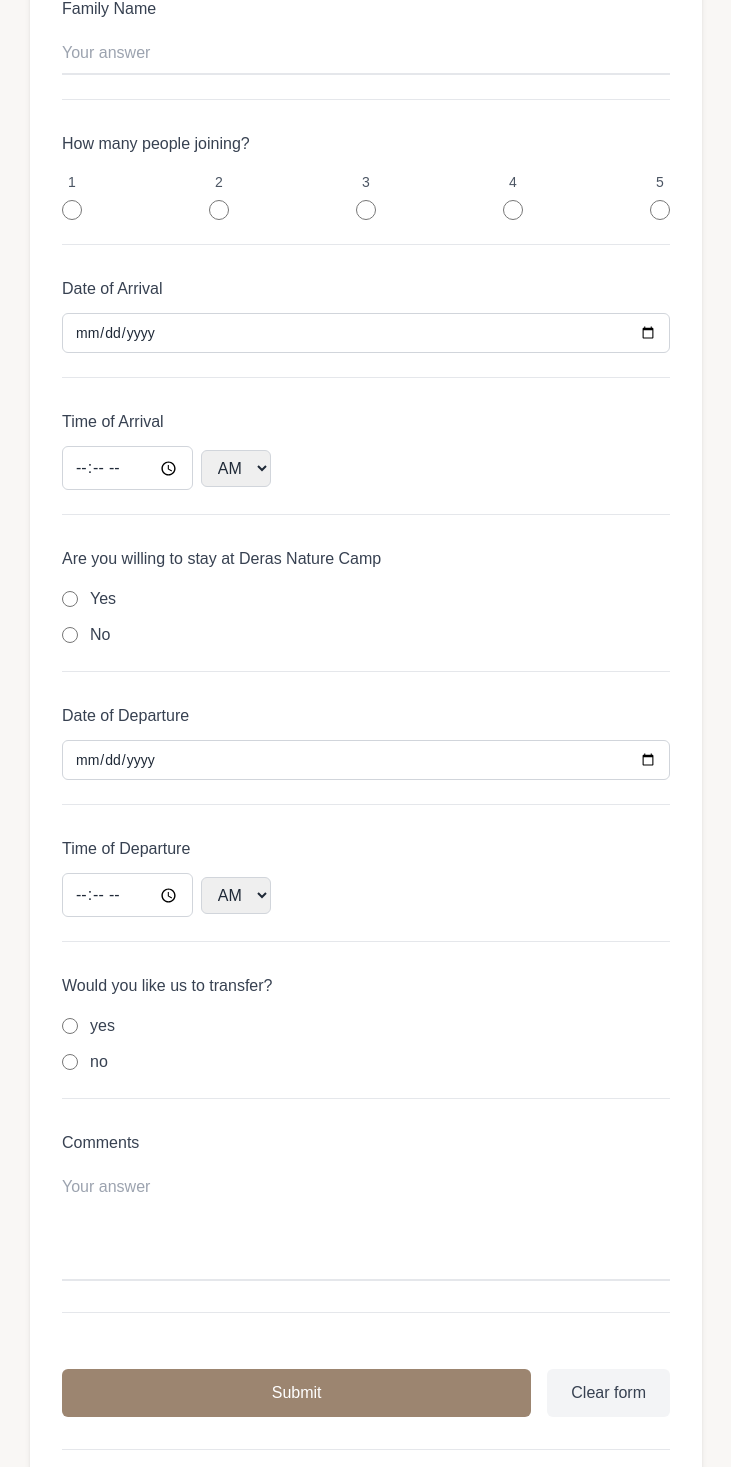
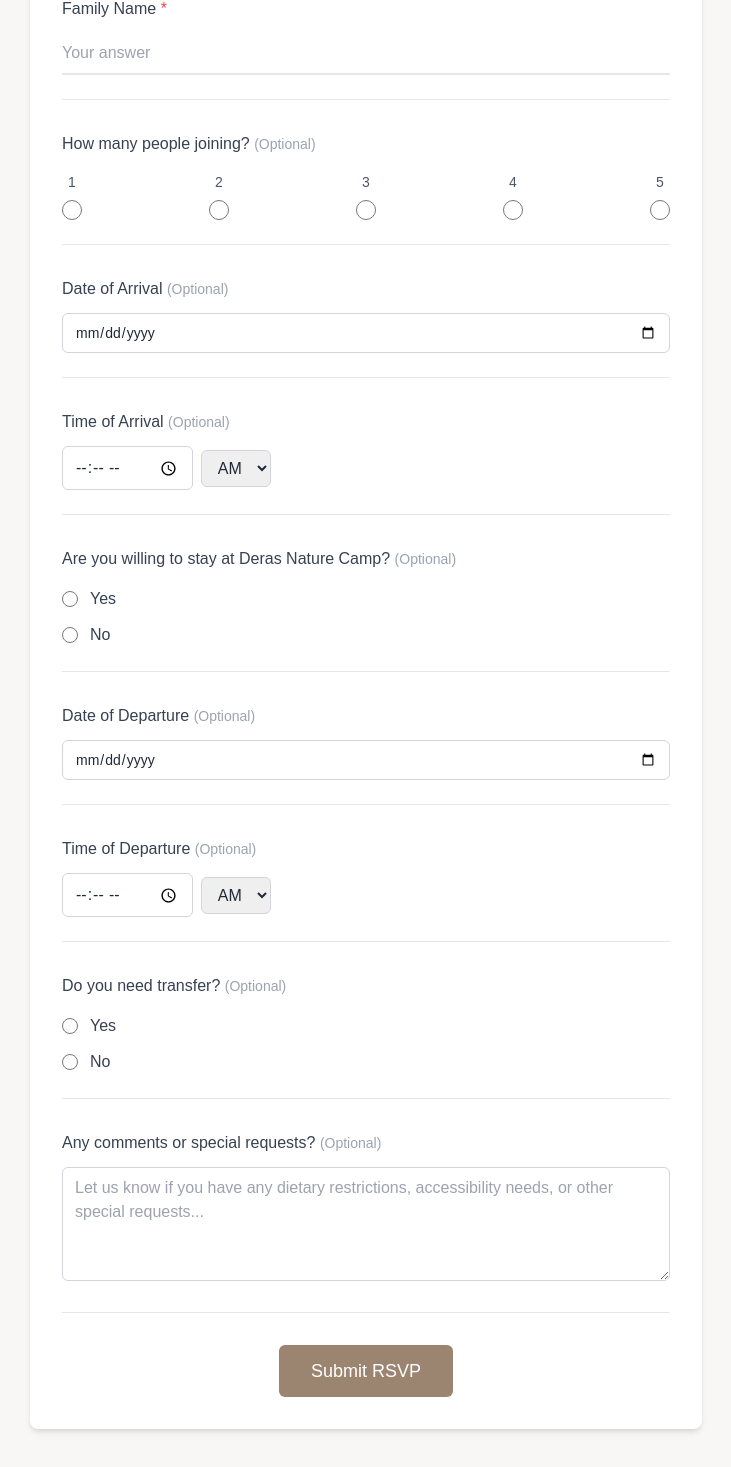
Before and after one commit to tejareddy8888/OpensourceWeddingWebsite, a React (Vite) app: page / in a window 1280 px wide. Shown: the part 7617-9084 px from the top of the page, without its empty margins (274-1005 px from the left). Built offline with nearby package versions, Linux system fonts and the light colour scheme.

Commit message:
Final commit

```diff
--- a/src/components/RSVP.jsx
+++ b/src/components/RSVP.jsx
@@ -37,20 +37,53 @@ const RSVP = ({ visible }) => {
     setIsSubmitting(true);
     setSubmitError(null);
 
+    // Validate required fields
+    if (!formData.canAttend.trim()) {
+      setSubmitError('Please select whether you can attend.');
+      setIsSubmitting(false);
+      return;
+    }
+
+    if (!formData.familyName.trim()) {
+      setSubmitError('Please enter your family name.');
+      setIsSubmitting(false);
+      return;
+    }
+
     const googleFormUrl = 'https://docs.google.com/forms/d/e/1FAIpQLSdn8w60gHDFizcrcKmwWwjsN9HmeXL3sYAMot_HbtUsWNlpVg/formResponse';
 
     const formSubmitData = new FormData();
 
+    // Helper function to append only non-empty values
+    const appendIfNotEmpty = (entryId, value) => {
+      if (value && value.trim() !== '') {
+        formSubmitData.append(entryId, value);
+      }
+    };
+
+    // Required fields - always append
     formSubmitData.append('entry.877086558', formData.canAttend);
     formSubmitData.append('entry.1498135098', formData.familyName);
-    formSubmitData.append('entry.804560134', formData.numberOfPeople);
-    formSubmitData.append('entry.1424661284', formData.arrivalDate);
-    formSubmitData.append('entry.647675901', `${formData.arrivalTime} ${formData.arrivalTimeAmPm}`);
-    formSubmitData.append('entry.1750924207', formData.stayAtDerasNatureCamp);
-    formSubmitData.append('entry.1386550255', formData.departureDate);
-    formSubmitData.append('entry.1136018907', `${formData.departureTime} ${formData.departureTimeAmPm}`);
-    formSubmitData.append('entry.486253220', formData.needTransfer);
-    formSubmitData.append('entry.583435899', formData.comments);
+
+    // Optional fields - only append if they have values
+    appendIfNotEmpty('entry.804560134', formData.numberOfPeople);
+    appendIfNotEmpty('entry.1424661284', formData.arrivalDate);
+
+    // Handle time fields - only append if both time and date are provided
+    if (formData.arrivalTime && formData.arrivalTime.trim() !== '') {
+      formSubmitData.append('entry.647675901', `${formData.arrivalTime} ${formData.arrivalTimeAmPm}`);
+    }
+
+    appendIfNotEmpty('entry.1750924207', formData.stayAtDerasNatureCamp);
+    appendIfNotEmpty('entry.1386550255', formData.departureDate);
+
+    // Handle departure time - only append if both time and date are provided
+    if (formData.departureTime && formData.departureTime.trim() !== '') {
+      formSubmitData.append('entry.1136018907', `${formData.departureTime} ${formData.departureTimeAmPm}`);
+    }
+
+    appendIfNotEmpty('entry.486253220', formData.needTransfer);
+    appendIfNotEmpty('entry.583435899', formData.comments);
 
     try {
       const response = await fetch(googleFormUrl, {
@@ -121,7 +154,6 @@ const RSVP = ({ visible }) => {
                         checked={formData.canAttend === "Yes, I'll be there"}
                         onChange={handleChange}
                         className="mr-3 h-4 w-4 text-primary focus:ring-primary border-gray-300"
-                        required
                       />
                       <span className="text-gray-700">Yes, I'll be there</span>
                     </label>
@@ -133,7 +165,6 @@ const RSVP = ({ visible }) => {
                         checked={formData.canAttend === "Sorry, can't make it"}
                         onChange={handleChange}
                         className="mr-3 h-4 w-4 text-primary focus:ring-primary border-gray-300"
-                        required
                       />
                       <span className="text-gray-700">Sorry, can't make it</span>
                     </label>
@@ -142,7 +173,9 @@ const RSVP = ({ visible }) => {
 
                 {/* Family Name */}
                 <div className="border-b border-gray-200 pb-6">
-                  <label htmlFor="familyName" className="block mb-3 text-base font-medium text-gray-700">Family Name</label>
+                  <label htmlFor="familyName" className="block mb-3 text-base font-medium text-gray-700">
+                    Family Name <span className="text-red-500">*</span>
+                  </label>
                   <input
                     type="text"
                     id="familyName"
@@ -151,13 +184,14 @@ const RSVP = ({ visible }) => {
                     onChange={handleChange}
                     className="w-full px-0 py-2 border-0 border-b-2 border-gray-200 focus:border-primary focus:ring-0 bg-transparent text-gray-700 placeholder-gray-400"
                     placeholder="Your answer"
-                    required
                   />
                 </div>
 
                 {/* How many people joining? */}
                 <div className="border-b border-gray-200 pb-6">
-                  <label className="block mb-4 text-base font-medium text-gray-700">How many people joining?</label>
+                  <label className="block mb-4 text-base font-medium text-gray-700">
+                    How many people joining? <span className="text-gray-400 text-sm">(Optional)</span>
+                  </label>
                   <div className="flex flex-wrap gap-4 sm:gap-8 justify-center sm:justify-between">
                     {[1, 2, 3, 4, 5].map(num => (
                       <label key={num} className="flex flex-col items-center cursor-pointer">
@@ -177,7 +211,9 @@ const RSVP = ({ visible }) => {
 
                 {/* Date of Arrival */}
                 <div className="border-b border-gray-200 pb-6">
-                  <label htmlFor="arrivalDate" className="block mb-3 text-base font-medium text-gray-700">Date of Arrival</label>
+                  <label htmlFor="arrivalDate" className="block mb-3 text-base font-medium text-gray-700">
+                    Date of Arrival <span className="text-gray-400 text-sm">(Optional)</span>
+                  </label>
                   <div className="flex space-x-2 text-sm">
                     <input
                       type="date"
@@ -192,7 +228,9 @@ const RSVP = ({ visible }) => {
 
                 {/* Time of Arrival */}
                 <div className="border-b border-gray-200 pb-6">
-                  <label className="block mb-3 text-base font-medium text-gray-700">Time of Arrival</label>
+                  <label className="block mb-3 text-base font-medium text-gray-700">
+                    Time of Arrival <span className="text-gray-400 text-sm">(Optional)</span>
+                  </label>
                   <div className="flex items-center space-x-2">
                     <input
                       type="time"
@@ -215,7 +253,9 @@ const RSVP = ({ visible }) => {
 
                 {/* Are you willing to stay at Deras Nature Camp */}
                 <div className="border-b border-gray-200 pb-6">
-                  <label className="block mb-4 text-base font-medium text-gray-700">Are you willing to stay at Deras Nature Camp</label>
+                  <label className="block mb-4 text-base font-medium text-gray-700">
+                    Are you willing to stay at Deras Nature Camp? <span className="text-gray-400 text-sm">(Optional)</span>
+                  </label>
                   <div className="space-y-3">
                     <label className="flex items-center cursor-pointer">
                       <input
@@ -244,7 +284,9 @@ const RSVP = ({ visible }) => {
 
                 {/* Date of Departure */}
                 <div className="border-b border-gray-200 pb-6">
-                  <label htmlFor="departureDate" className="block mb-3 text-base font-medium text-gray-700">Date of Departure</label>
+                  <label htmlFor="departureDate" className="block mb-3 text-base font-medium text-gray-700">
+                    Date of Departure <span className="text-gray-400 text-sm">(Optional)</span>
+                  </label>
                   <div className="flex space-x-2 text-sm">
                     <input
                       type="date"
@@ -259,7 +301,9 @@ const RSVP = ({ visible }) => {
 
                 {/* Time of Departure */}
                 <div className="border-b border-gray-200 pb-6">
-                  <label className="block mb-3 text-base font-medium text-gray-700">Time of Departure</label>
+                  <label className="block mb-3 text-base font-medium text-gray-700">
+                    Time of Departure <span className="text-gray-400 text-sm">(Optional)</span>
+                  </label>
                   <div className="flex items-center space-x-2">
                     <input
                       type="time"
@@ -280,92 +324,74 @@ const RSVP = ({ visible }) => {
                   </div>
                 </div>
 
-                {/* Would you like us to transfer? */}
+                {/* Do you need transfer? */}
                 <div className="border-b border-gray-200 pb-6">
-                  <label className="block mb-4 text-base font-medium text-gray-700">Would you like us to transfer?</label>
+                  <label className="block mb-4 text-base font-medium text-gray-700">
+                    Do you need transfer? <span className="text-gray-400 text-sm">(Optional)</span>
+                  </label>
                   <div className="space-y-3">
                     <label className="flex items-center cursor-pointer">
                       <input
                         type="radio"
                         name="needTransfer"
-                        value="yes"
-                        checked={formData.needTransfer === "yes"}
+                        value="Yes"
+                        checked={formData.needTransfer === "Yes"}
                         onChange={handleChange}
                         className="mr-3 h-4 w-4 text-primary focus:ring-primary border-gray-300"
                       />
-                      <span className="text-gray-700">yes</span>
+                      <span className="text-gray-700">Yes</span>
                     </label>
                     <label className="flex items-center cursor-pointer">
                       <input
                         type="radio"
                         name="needTransfer"
-                        value="no"
-                        checked={formData.needTransfer === "no"}
+                        value="No"
+                        checked={formData.needTransfer === "No"}
                         onChange={handleChange}
                         className="mr-3 h-4 w-4 text-primary focus:ring-primary border-gray-300"
                       />
-                      <span className="text-gray-700">no</span>
+                      <span className="text-gray-700">No</span>
                     </label>
                   </div>
                 </div>
 
                 {/* Comments */}
                 <div className="border-b border-gray-200 pb-6">
-                  <label htmlFor="comments" className="block mb-3 text-base font-medium text-gray-700">Comments</label>
+                  <label htmlFor="comments" className="block mb-3 text-base font-medium text-gray-700">
+                    Any comments or special requests? <span className="text-gray-400 text-sm">(Optional)</span>
+                  </label>
                   <textarea
                     id="comments"
                     name="comments"
                     value={formData.comments}
                     onChange={handleChange}
                     rows={4}
-                    className="w-full px-0 py-2 border-0 border-b-2 border-gray-200 focus:border-primary focus:ring-0 bg-transparent text-gray-700 placeholder-gray-400 resize-none"
-                    placeholder="Your answer"
+                    className="w-full px-3 py-2 border border-gray-300 rounded-md focus:outline-none focus:ring-2 focus:ring-primary focus:border-transparent resize-vertical"
+                    placeholder="Let us know if you have any dietary restrictions, accessibility needs, or other special requests..."
                   />
                 </div>
 
                 {/* Error Message */}
                 {submitError && (
-                  <div className="bg-red-50 border border-red-200 rounded-md p-4">
-                    <p className="text-red-600 text-sm">{submitError}</p>
+                  <div className="bg-red-50 border border-red-200 rounded-md p-4 mb-6">
+                    <div className="flex">
+                      <svg className="w-5 h-5 text-red-400 mr-2 mt-0.5" fill="none" stroke="currentColor" viewBox="0 0 24 24">
+                        <path strokeLinecap="round" strokeLinejoin="round" strokeWidth={2} d="M12 8v4m0 4h.01M21 12a9 9 0 11-18 0 9 9 0 0118 0z" />
+                      </svg>
+                      <p className="text-red-700 text-sm">{submitError}</p>
+                    </div>
                   </div>
                 )}
 
                 {/* Submit Button */}
-                <div className="flex flex-col sm:flex-row gap-4 pt-6">
+                <div className="text-center">
                   <button
                     type="submit"
                     disabled={isSubmitting}
-                    className="flex-1 bg-primary text-white py-3 px-6 rounded-md font-medium hover:bg-primary-dark transition-colors duration-300 disabled:opacity-50 disabled:cursor-not-allowed"
+                    className="btn btn-primary px-8 py-3 text-lg disabled:opacity-50 disabled:cursor-not-allowed"
                   >
-                    {isSubmitting ? 'Submitting...' : 'Submit'}
+                    {isSubmitting ? 'Submitting...' : 'Submit RSVP'}
                   </button>
-                  <button
-                    type="button"
-                    onClick={() => setFormData({
-                      canAttend: '',
-                      familyName: '',
-                      numberOfPeople: '',
-                      arrivalDate: '',
-                      arrivalTime: '',
-                      arrivalTimeAmPm: 'AM',
-                      stayAtDerasNatureCamp: '',
-                      departureDate: '',
-                      departureTime: '',
-                      departureTimeAmPm: 'AM',
-                      needTransfer: '',
-                      comments: ''
-                    })}
-                    className="flex-1 sm:flex-none bg-gray-100 text-gray-700 py-3 px-6 rounded-md font-medium hover:bg-gray-200 transition-colors duration-300"
-                  >
-                    Clear form
-                  </button>
-                </div>
-
-                {/* Form Footer */}
-                <div className="pt-4 border-t border-gray-200">
-                  <p className="text-xs text-gray-500 text-center">
-                    Never submit passwords through Google Forms.
-                  </p>
                 </div>
               </form>
             </>
```
